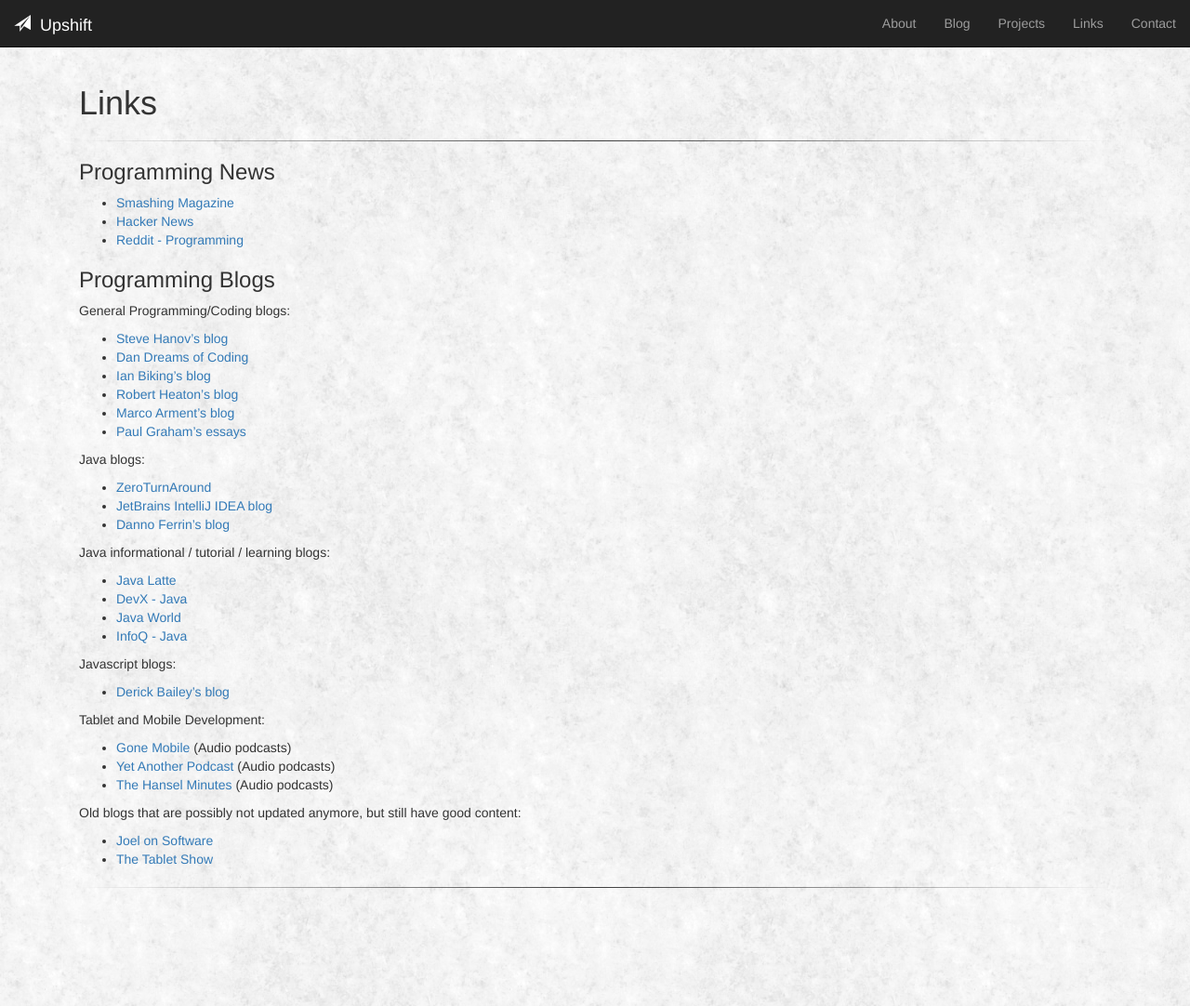
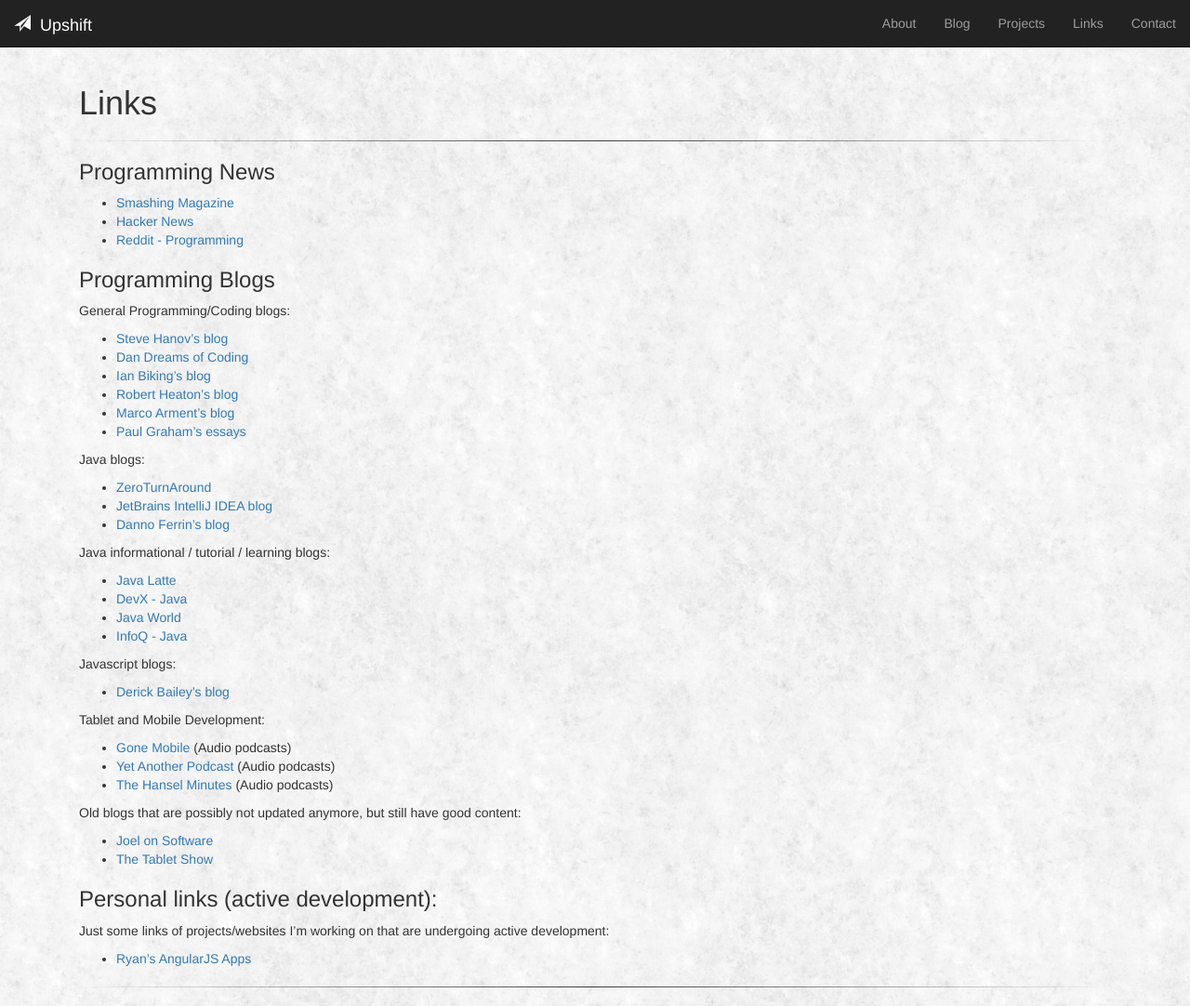
Before and after one commit to rluu/rluu.github.io, a Jekyll site: the page built from links.md, in a window 1280 px wide. Shown: the whole page at 93% size. Built offline with Jekyll 4.4.1, drawn with Linux system fonts in a browser that asks for light colours; nearby versions of some CDN libraries.

Commit message:
Adding a link to a my AngularJS website hosted on Amazon S3.

```diff
--- a/links.md
+++ b/links.md
@@ -52,5 +52,11 @@
 - [Joel on Software](http://www.joelonsoftware.com/)
 - [The Tablet Show](http://thetabletshow.com/archives.aspx)
 
+### Personal links (active development):
+
+Just some links of projects/websites I'm working on that are undergoing active development:
+
+- [Ryan's AngularJS Apps](http://rluu-angular-apps.s3-website-us-east-1.amazonaws.com/)
+
 
 <hr />
```
